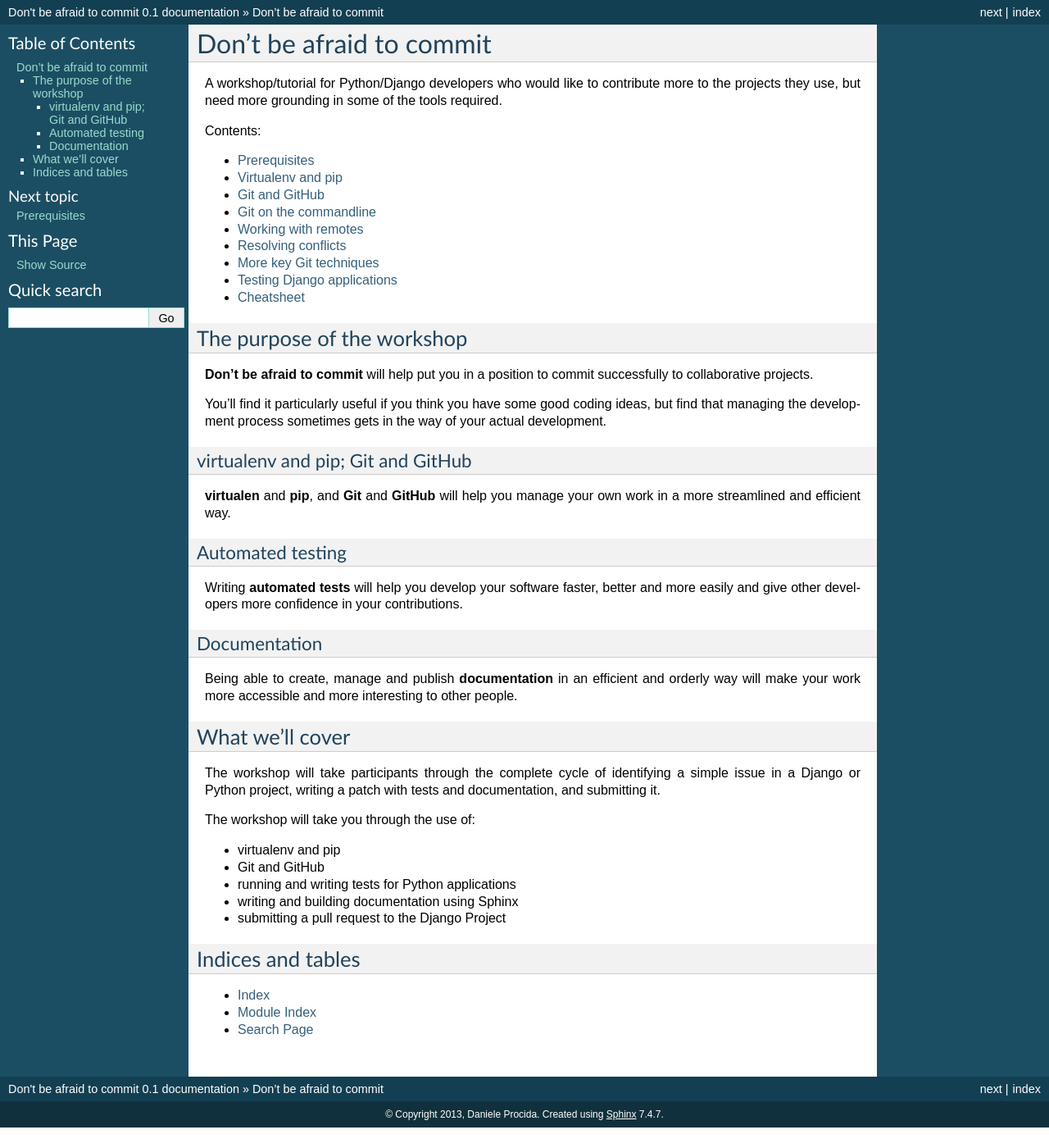
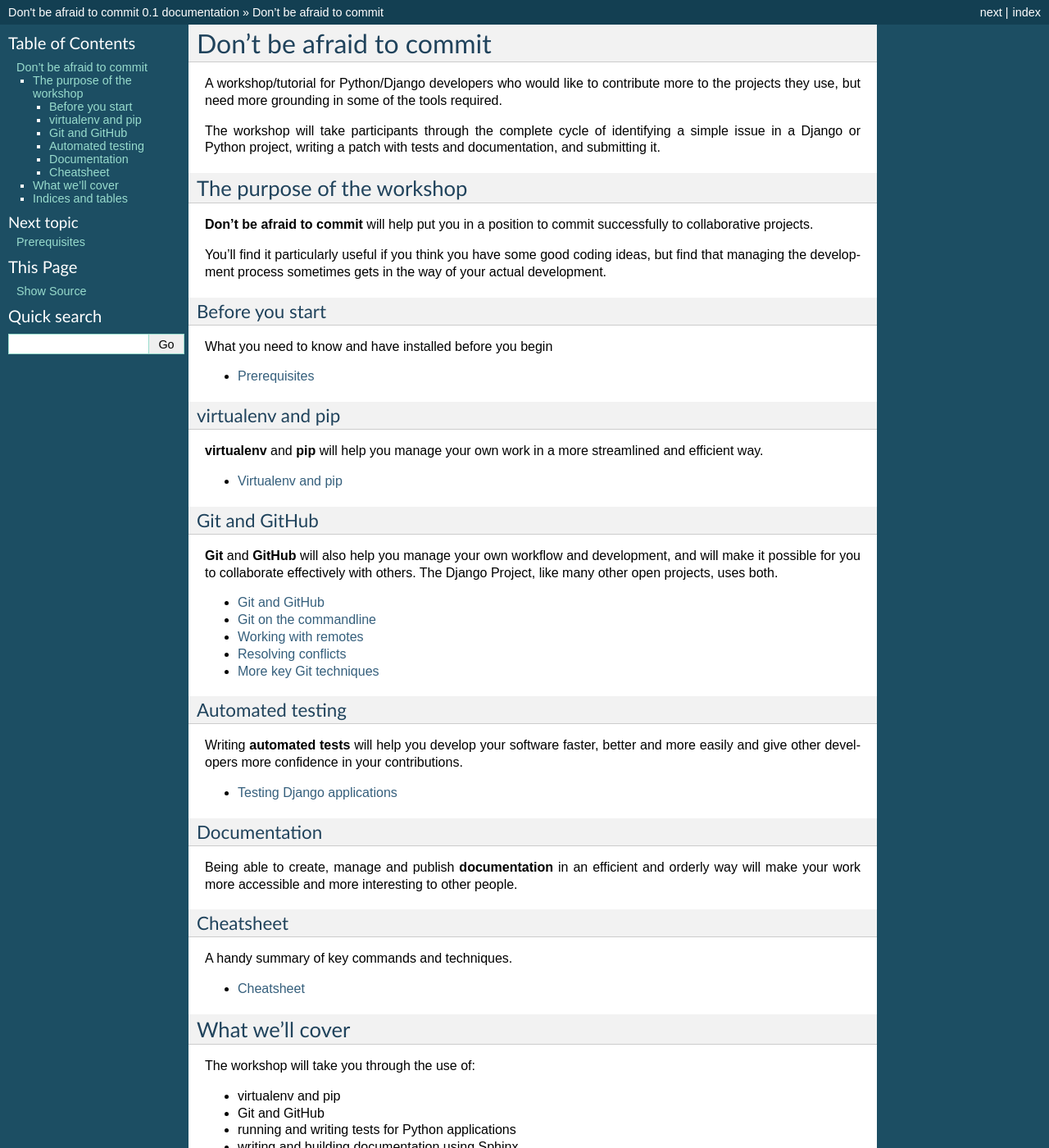
Before and after one commit to evildmp/afraid-to-commit, a Sphinx documentation site: the page built from docs/index.rst, in a window 1280 px wide and 1400 px high. Shown: the whole window at 82% size. Built offline with Sphinx 7.4.7, drawn with Linux system fonts in a browser that asks for light colours.

Commit message:
contents, contributors, licence

```diff
--- a/docs/index.rst
+++ b/docs/index.rst
@@ -11,21 +11,9 @@ A workshop/tutorial for Python/Django developers who would like to contribute
 more to the projects they use, but need more grounding in some of the tools
 required.
 
-Contents:
-
-.. toctree::
-   :maxdepth: 1
-
-   prerequisites
-   virtualenv
-   git
-   commandlinegit
-   remotes
-   conflicts
-   moregit
-   testing
-   documentation
-   cheatsheet
+The workshop will take participants through the complete cycle of identifying
+a simple issue in a Django or Python project, writing a patch with tests and
+documentation, and submitting it.
 
 The purpose of the workshop
 ===========================
@@ -37,11 +25,42 @@ You'll find it particularly useful if you think you have some good coding
 ideas, but find that managing the development process sometimes gets in the
 way of your actual development.
 
-virtualenv and pip; Git and GitHub
+Before you start
+----------------
+
+What you need to know and have installed before you begin
+
+.. toctree::
+   :maxdepth: 1
+
+   prerequisites
+
+virtualenv and pip
+------------------
+
+**virtualenv** and **pip** will help you manage your own work in a more
+streamlined and efficient way.
+
+.. toctree::
+   :maxdepth: 1
+
+   virtualenv
+
+Git and GitHub
 ----------------------------------
 
-**virtualen** and **pip**, and **Git** and **GitHub** will help you manage
-your own work in a more streamlined and efficient way.
+**Git** and **GitHub** will also help you manage your own workflow and
+development, and will make it possible for you to collaborate effectively with
+others. The Django Project, like many other open projects, uses both.
+
+.. toctree::
+   :maxdepth: 1
+
+   git
+   commandlinegit
+   remotes
+   conflicts
+   moregit
 
 Automated testing
 -----------------
@@ -57,12 +81,19 @@ Being able to create, manage and publish **documentation** in an efficient
 and orderly way will make your work more accessible and more interesting to
 other people.
 
+Cheatsheet
+----------
+
+A handy summary of key commands and techniques.
+
+.. toctree::
+   :maxdepth: 1
+
+   cheatsheet
+
+
 What we'll cover
 ================
-
-The workshop will take participants through the complete cycle of identifying
-a simple issue in a Django or Python project, writing a patch with tests and
-documentation, and submitting it.
 
 The workshop will take you through the use of:
 
```
Also changed, not shown: other parts of docs/index.rst (+5 -0 lines), docs/CONTRIBUTORS.txt (added, +8 -0 lines), docs/LICENCE.txt (added, +15 -0 lines), docs/prerequisites.rst (line endings or trailing spaces).
